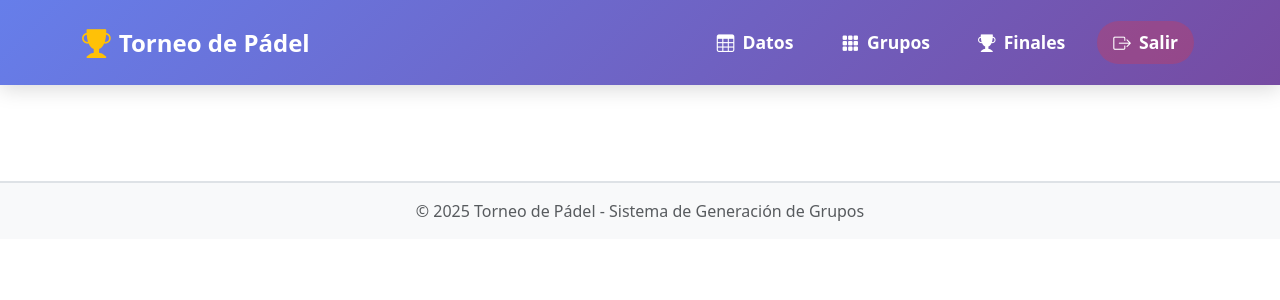
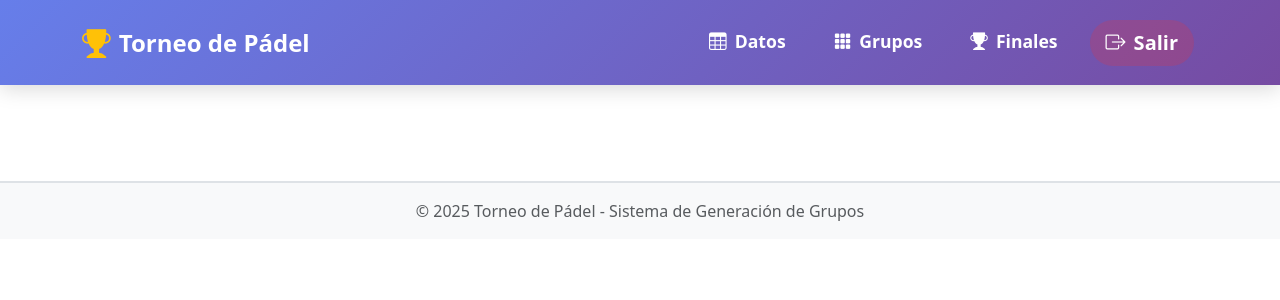
Before and after one commit to JavierMachadoo/Algoritmo-Torneos, a Python web app: template web/templates/base.html in a window 1280 px wide. Shown: the top 300 px of the page. Run offline with Jinja, Linux system fonts and the light colour scheme; the template is opened without the code that fills it: most values are stand-ins (such as "Sample title", 1, 10 or a date in 2020).

Commit message:
Update web/templates/base.html
Co-authored-by: Copilot <175728472+Copilot@users.noreply.github.com>

```diff
--- a/web/templates/base.html
+++ b/web/templates/base.html
@@ -77,9 +77,8 @@
                     </li>
                     {% endif %}
                     <li class="nav-item">
-                        <a class="nav-link text-white px-4 py-2 rounded-pill"
+                        <a class="nav-link text-white px-4 py-2 rounded-pill fw-semibold fs-5 bg-danger bg-opacity-25"
                            href="{{ url_for('logout') }}"
-                           style="font-weight: 600; font-size: 1.1rem; transition: all 0.3s ease; background: rgba(220, 53, 69, 0.3);"
                            title="Cerrar sesión">
                             <i class="bi bi-box-arrow-right me-2"></i>Salir
                         </a>
```
